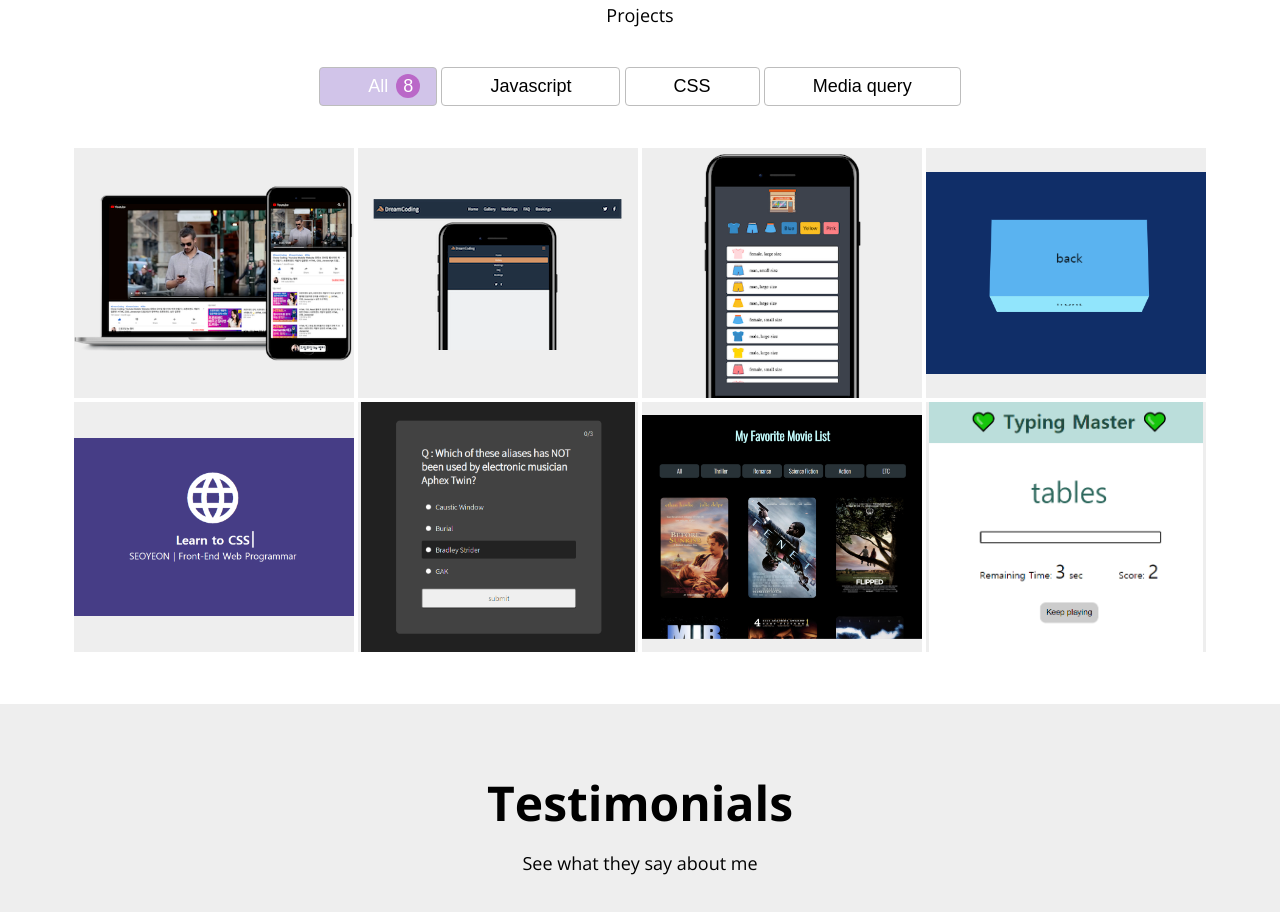
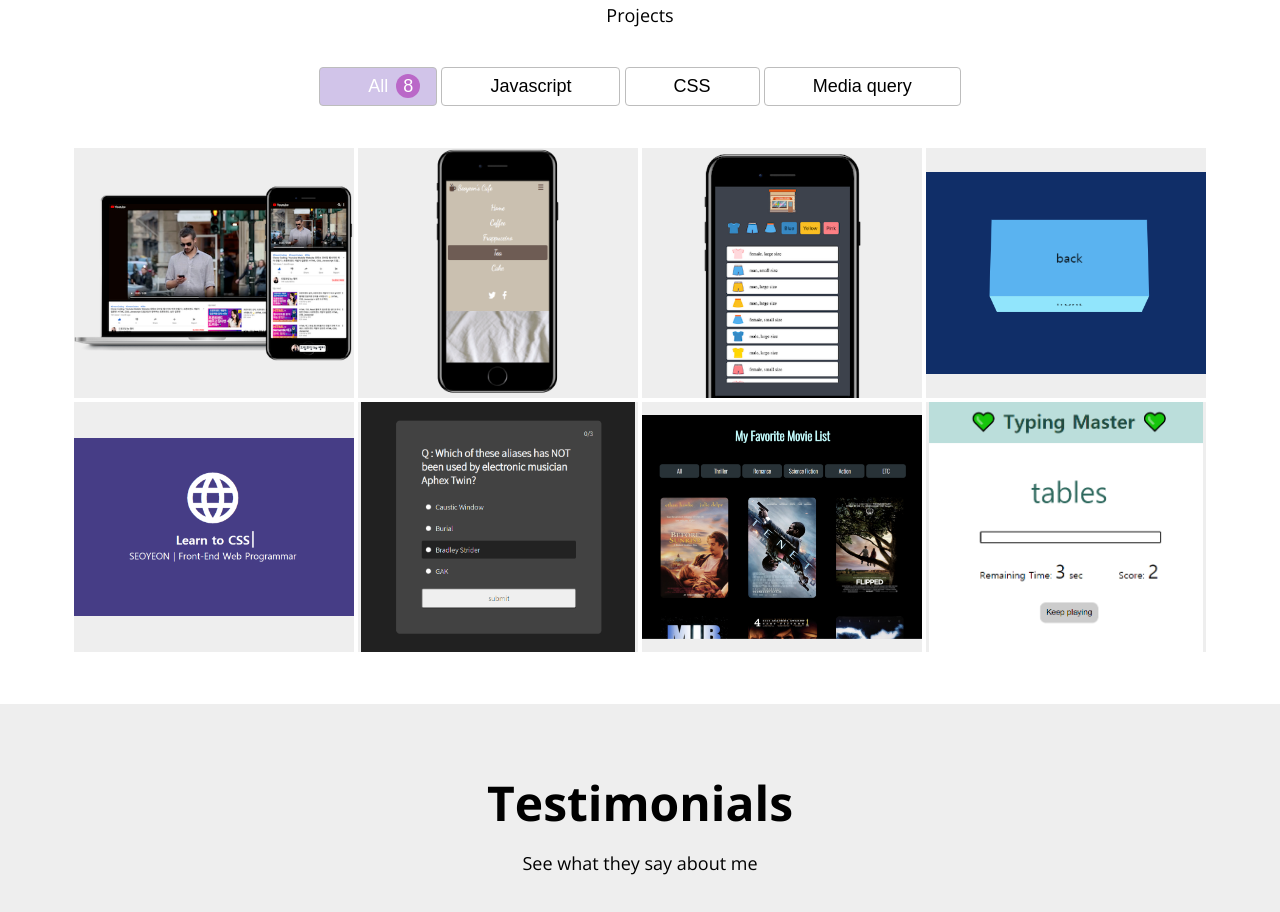
Before and after one commit to seoyeonleeme/PortfolioEdit, a plain HTML site: page index.html in a window 1280 px wide. Shown: the part 2664-3576 px from the top of the page. Drawn offline with nearby package versions, Linux system fonts and the light colour scheme.

Commit message:
Final touch7

```diff
--- a/index.html
+++ b/index.html
@@ -197,7 +197,7 @@
                     </div>
                 </a>
                 <a href="https://github.com/seoyeonleeme/portfolio/commits/main" target="blank" class="project" data-type="mediaquery">
-                    <img src="imgs/projects/navbar.png" alt="navbar" class="project__img">
+                    <img src="imgs/projects/cafe navbar.png" alt="navbar" class="project__img">
                     <div class="project__description">
                         <h3>Responsive Navbar</h3>
                         <span>HTML, CSS, with media query</span>
```
Also changed, not shown: imgs/projects/cafe navbar.png (added).
